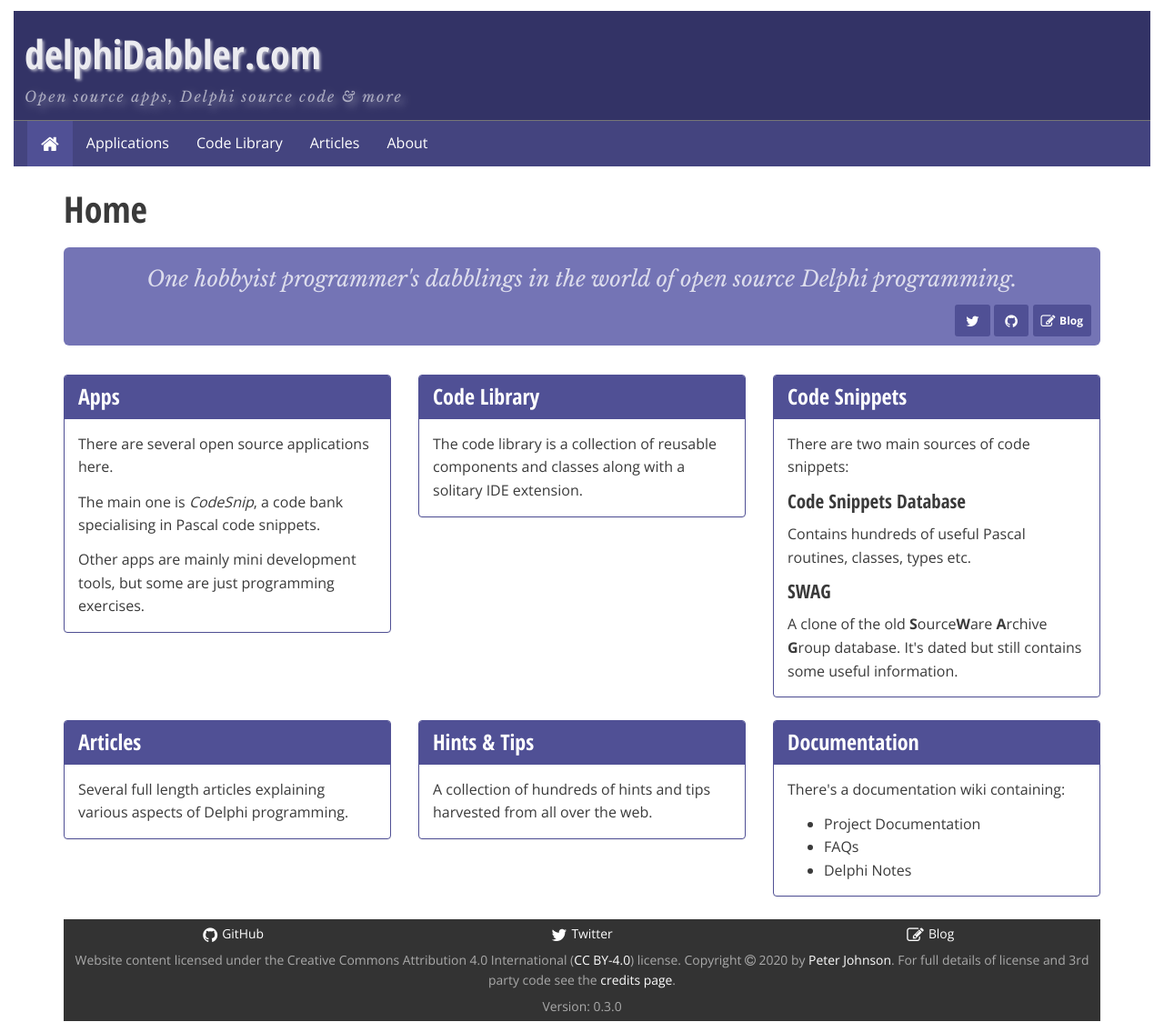
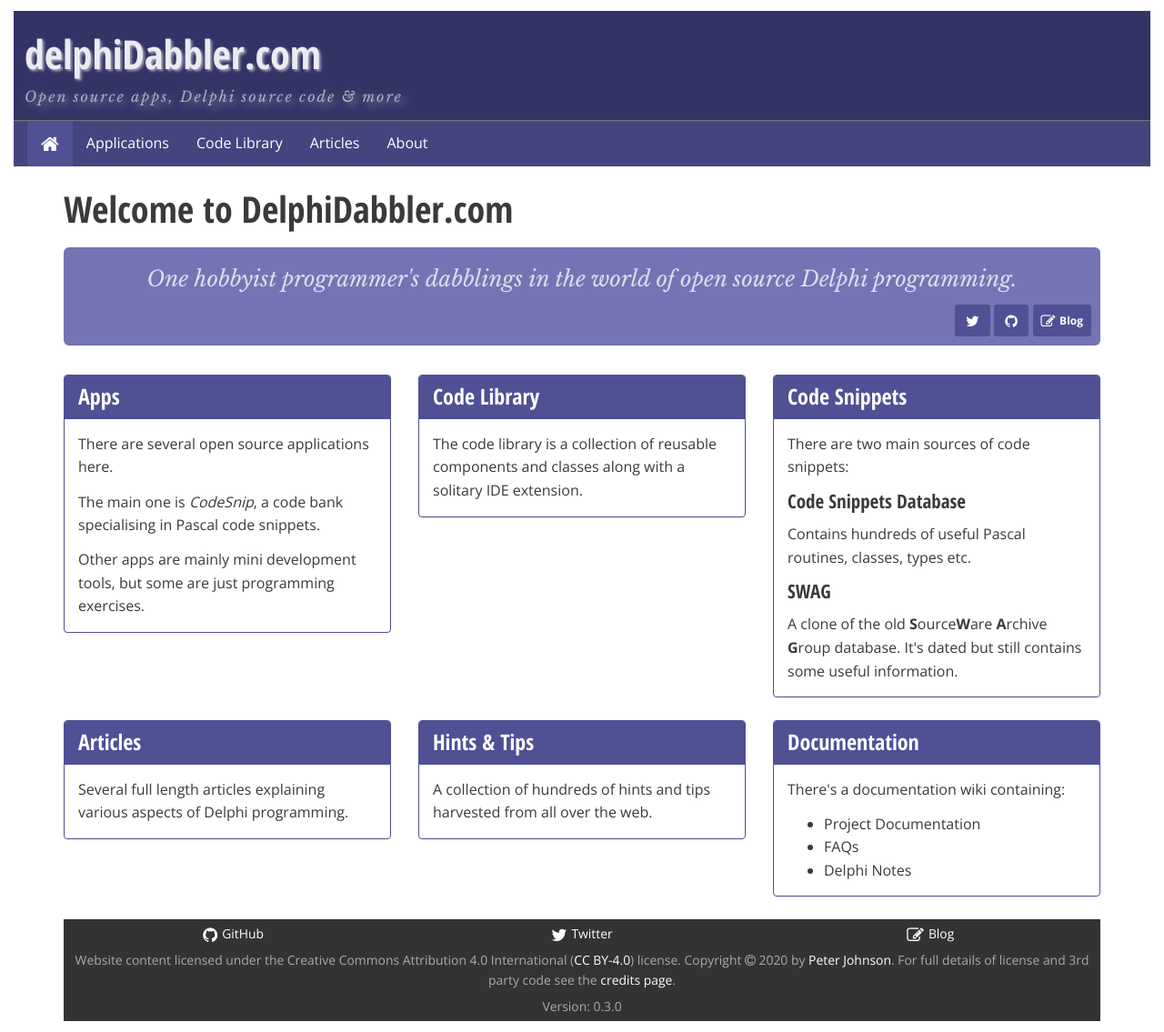
Before and after one commit to delphidabbler/delphidabbler.github.io, a Jekyll site: the page built from index.html, in a window 1280 px wide. Shown: the whole page at 91% size. Built offline with Jekyll 4.4.1, drawn with Linux system fonts in a browser that asks for light colours; nearby versions of some CDN libraries.

Commit message:
Change main home page heading

```diff
--- a/index.html
+++ b/index.html
@@ -2,7 +2,7 @@
 title: Home Page
 ---
 
-<h1 roll="heading">Home</h1>
+<h1 roll="heading">Welcome to DelphiDabbler.com</h1>
 
 <div class="box">
   <p class="text-center strapline">
```
